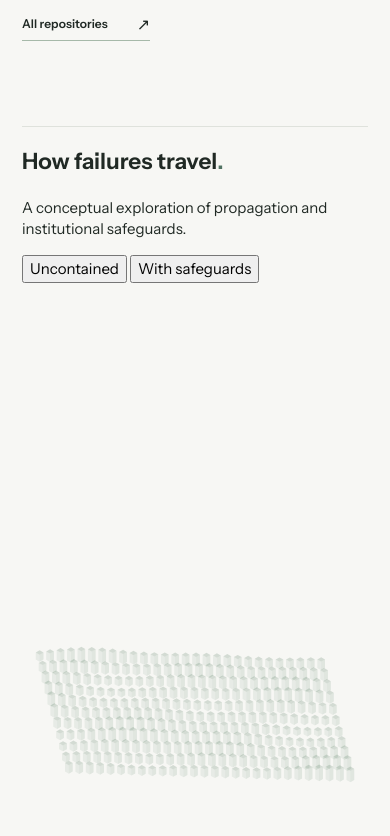
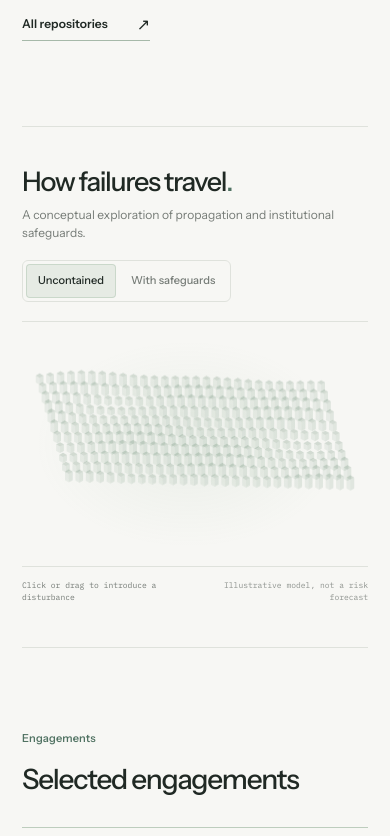
Before and after one commit to abdullah-x-bd/me, a plain HTML site: page index.html in a window 390 px wide. Shown: the part 4568-5404 px from the top of the page. Drawn offline with Linux system fonts and the light colour scheme; animation ran at ten frames a second.

Commit message:
Style widescreen propagation landscape and safeguard controls in both themes

```diff
--- a/styles.css
+++ b/styles.css
@@ -756,47 +756,38 @@ html[data-theme="dark"] .email-list a span:last-child{color:var(--accent)}
 
 
 
-/* Compact, untitled orbital research sculpture between projects and engagements. */
-.research-object-section{padding:31px 0 37px;border-bottom:1px solid var(--line);scroll-margin-top:30px}
-.research-object-frame{position:relative;width:100%;max-width:490px;margin:0 auto}
-.research-sculpture-stage{
-  position:relative;
-  width:100%;
-  height:260px;
-  overflow:hidden;
-  isolation:isolate;
-  cursor:grab;
-  touch-action:pan-y;
-  border:0;
-  outline-offset:4px;
-}
-.research-sculpture-stage:active{cursor:grabbing}
-.research-sculpture-stage::before{
-  content:"";
-  position:absolute;
-  z-index:0;
-  pointer-events:none;
-  inset:7% 4%;
-  background:radial-gradient(ellipse at 50% 50%,rgba(110,153,119,.075),transparent 62%);
-}
-.research-sculpture-stage>canvas{
-  position:absolute;
-  inset:0;
-  z-index:1;
-  width:100%;
-  height:100%;
-  display:block;
-}
-html[data-theme="dark"] .research-sculpture-stage::before{
-  background:radial-gradient(ellipse at 50% 50%,rgba(118,173,130,.085),transparent 63%);
-}
+/* Propagation landscape: a deliberately broad and meaningful second interaction. */
+.system-section{padding:56px 0 60px;border-bottom:1px solid var(--line);scroll-margin-top:24px;position:relative}
+.system-top{display:flex;justify-content:space-between;align-items:flex-end;gap:24px;margin-bottom:21px}
+.system-intro h2{margin:0 0 9px;font-weight:500;letter-spacing:-.049em;line-height:1.15;font-size:clamp(24px,2.5vw,35px)}
+.system-intro p{margin:0;font-size:12px;color:var(--muted);line-height:1.55}
+.system-controls{display:flex;align-items:center;gap:3px;border:1px solid var(--line);border-radius:6px;padding:3px;flex:0 0 auto}
+.system-controls button{background:transparent;border:1px solid transparent;border-radius:4px;padding:8px 13px;min-height:34px;color:var(--muted);font-size:11px;font-weight:500;cursor:pointer;transition:background-color .18s,color .18s,border-color .18s}
+.system-controls button:hover{color:var(--ink)}
+.system-controls button.active{background:rgba(116,152,122,.13);border-color:rgba(112,153,119,.24);color:var(--ink)}
+.system-controls button:focus-visible,.system-landscape-stage:focus-visible{outline:2px solid var(--accent);outline-offset:3px}
+.system-landscape-stage{position:relative;width:100%;height:300px;overflow:hidden;touch-action:pan-y;isolation:isolate;cursor:crosshair;border-top:1px solid var(--line);border-bottom:1px solid var(--line)}
+.system-landscape-stage::before{content:"";position:absolute;inset:0;pointer-events:none;z-index:0;background:radial-gradient(ellipse at 48% 50%,rgba(129,168,135,.095),transparent 60%)}
+.system-landscape-stage>canvas{display:block;position:absolute;inset:0;width:100%;height:100%;z-index:1}
+.system-foot{display:flex;align-items:center;justify-content:space-between;gap:15px;padding-top:12px;color:var(--muted);font:400 9px/1.55 var(--mono)}
+.system-foot span:last-child{text-align:right;opacity:.8}
+.system-live-status{position:absolute;width:1px;height:1px;margin:-1px;padding:0;overflow:hidden;clip:rect(0,0,0,0);white-space:nowrap;border:0}
+html[data-theme="dark"] .system-controls button.active{background:rgba(121,182,134,.15);border-color:rgba(152,203,160,.26);color:var(--ink)}
+html[data-theme="dark"] .system-landscape-stage::before{background:radial-gradient(ellipse at 48% 50%,rgba(85,144,103,.09),transparent 62%)}
 @media(max-width:800px){
-  .research-object-section{padding:26px 0 33px}
-  .research-object-frame{max-width:450px}
-  .research-sculpture-stage{height:245px}
+  .system-section{padding:46px 0 48px}
+  .system-landscape-stage{height:275px}
+  .system-top{align-items:flex-start}
 }
 @media(max-width:610px){
-  .research-object-section{padding:22px 0 28px}
-  .research-object-frame{max-width:360px}
-  .research-sculpture-stage{height:216px}
+  .system-section{padding:39px 0 43px}
+  .system-top{display:block;margin-bottom:19px}
+  .system-intro h2{font-size:27px}
+  .system-intro p{font-size:12px;max-width:350px;margin-bottom:17px}
+  .system-controls{display:inline-flex}
+  .system-controls button{font-size:11px;padding:7px 11px}
+  .system-landscape-stage{height:246px}
+  .system-foot{font-size:8px;gap:11px}
+  .system-foot span:first-child{max-width:52%}
 }
+@media(prefers-reduced-motion:reduce){.system-controls button{transition:none}}
```
